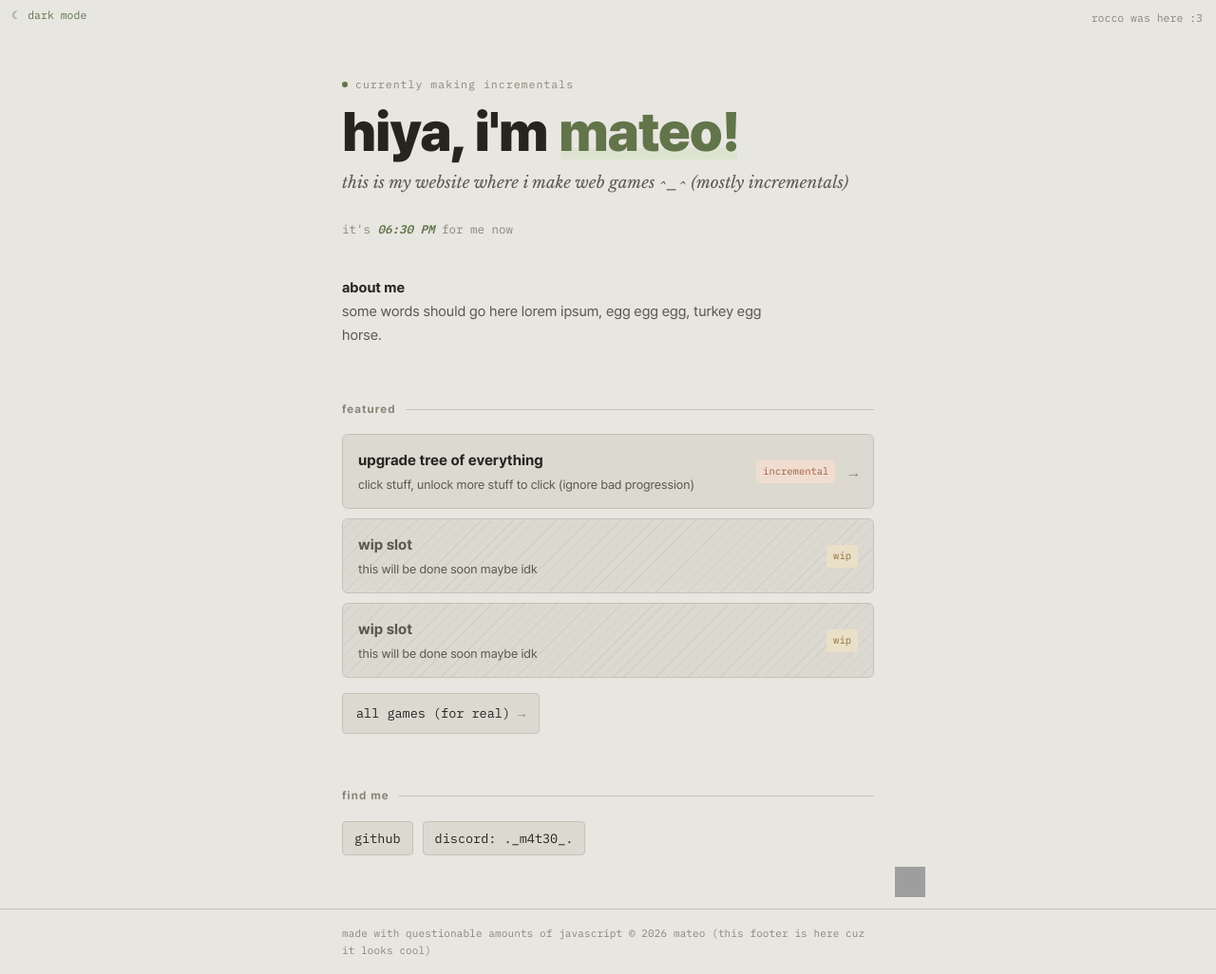
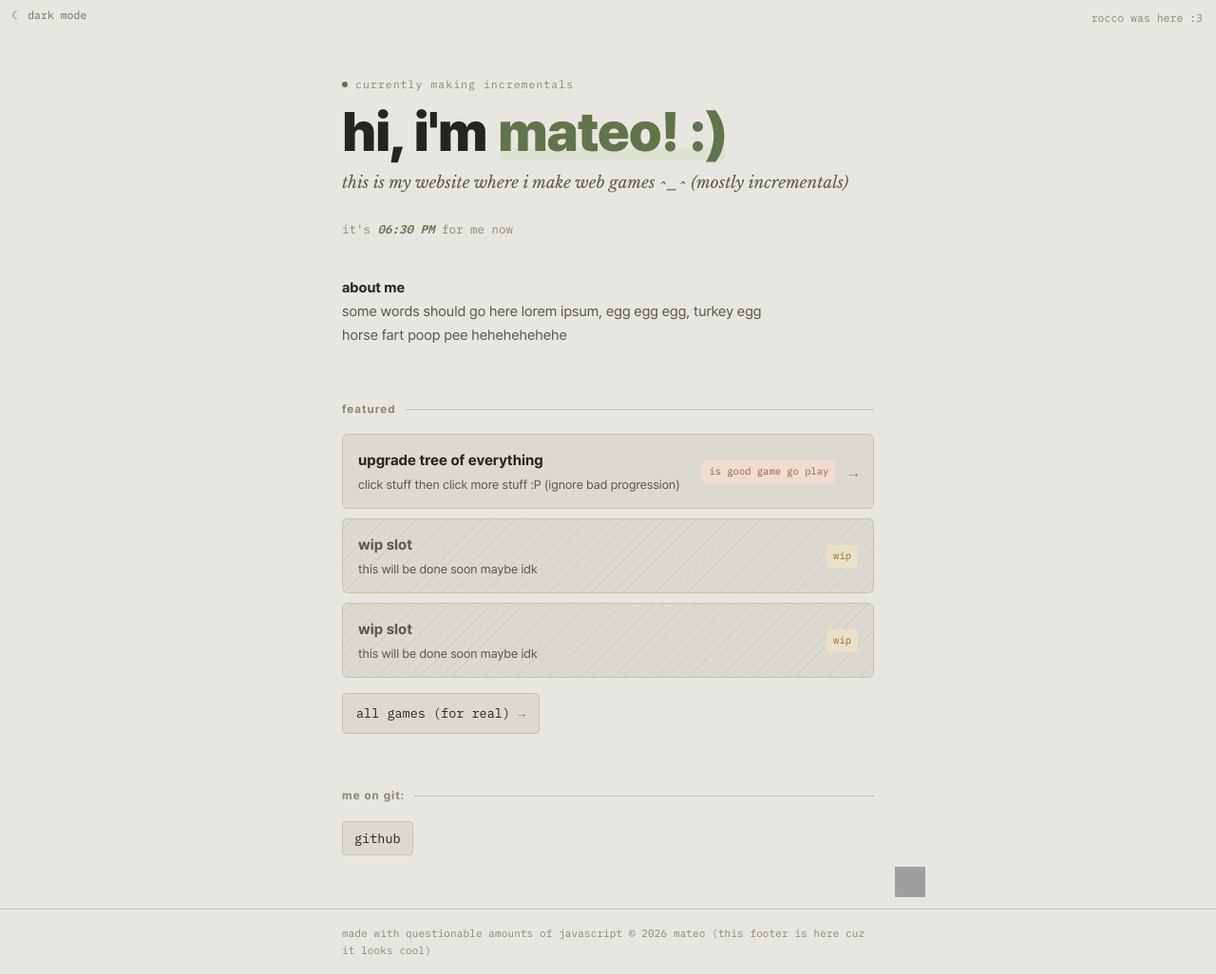
Before and after one commit to not-a-throwaway/_, a plain HTML site: page index.html in a window 1280 px wide. Shown: the whole page at 95% size. Drawn offline with nearby package versions, Linux system fonts and the light colour scheme; grey boxes are pictures that could not be loaded.

Commit message:
Update index.html

```diff
--- a/index.html
+++ b/index.html
@@ -337,14 +337,14 @@
 <div class="wrap" id="header">
 
     <p class="kicker fade"><span class="dot"></span>currently making incrementals</p>
-    <h1 class="fade">hiya, i'm <span class="ari">mateo!</span></h1>
+    <h1 class="fade">hi, i'm <span class="ari">mateo! :)</span></h1>
     <p class="tagline fade">this is my website where i make web games ^_^ (mostly incrementals)</p>
 
     <p class="local-time fade">it's <span class="local-time-value" id="local-time">--:--</span> for me now</p>
 
     <p class="about fade">
         <strong>about me</strong><br>
-        some words should go here lorem ipsum, egg egg egg, turkey egg horse.
+        some words should go here lorem ipsum, egg egg egg, turkey egg horse fart poop pee hehehehehehe
     </p>
 
     <section class="fade">
@@ -354,9 +354,9 @@
                 <a class="game" href="/upgt">
                     <div class="game-main">
                         <div class="game-title">upgrade tree of everything</div>
-                        <div class="game-desc">click stuff, unlock more stuff to click (ignore bad progression)</div>
+                        <div class="game-desc">click stuff then click more stuff :P (ignore bad progression)</div>
                     </div>
-                    <span class="tag tag-unlock">incremental</span>
+                    <span class="tag tag-unlock">is good game go play</span>
                     <span class="arrow">→</span>
                 </a>
             </li>
@@ -383,10 +383,9 @@
     </section>
 
     <section class="fade">
-        <h2>find me</h2>
+        <h2>me on git:</h2>
         <div class="links">
             <a href="https://github.com/mateomateomateomateo">github</a>
-            <a href="#">discord: ._m4t30_.</a>
         </div>
     </section>
 
```
